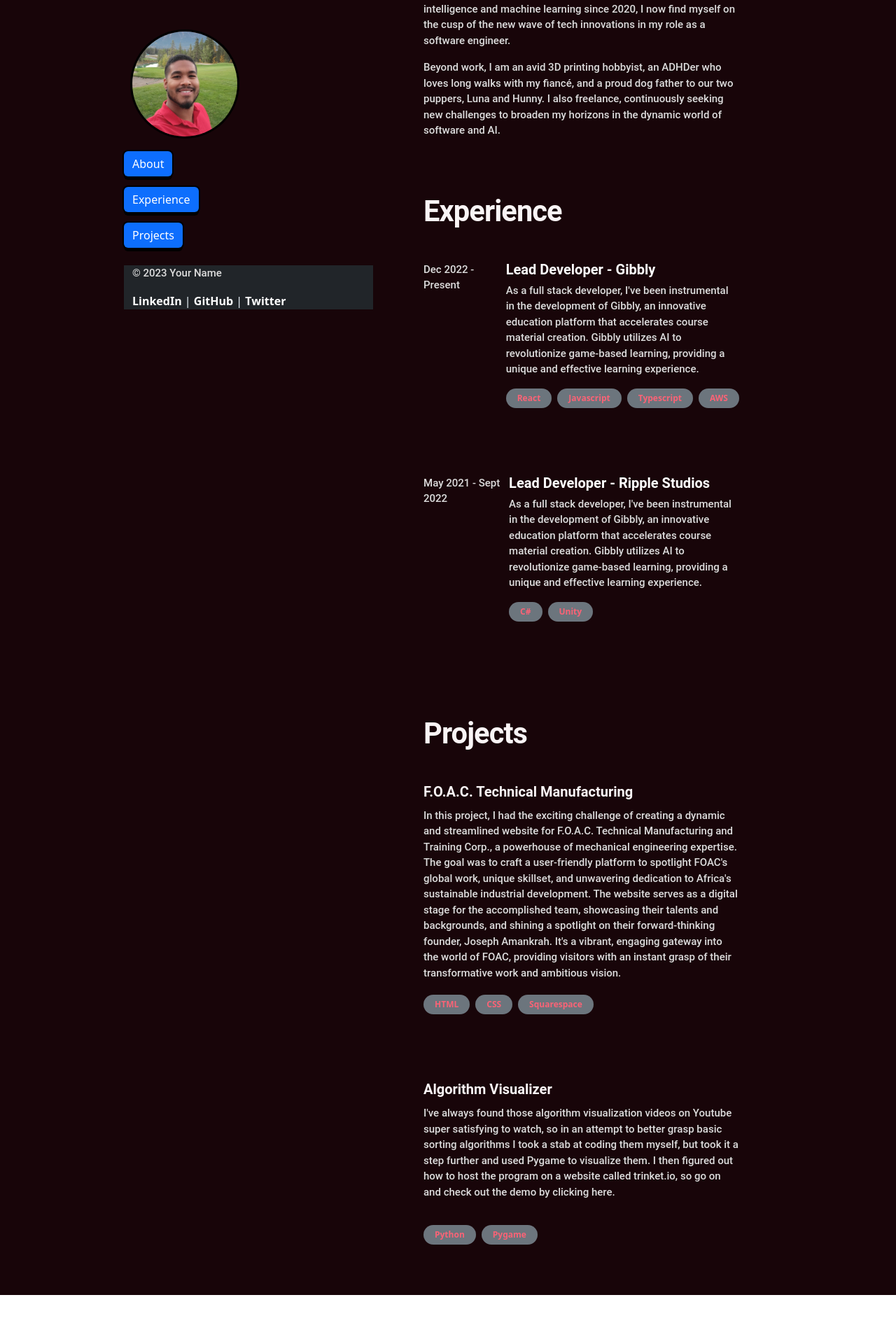
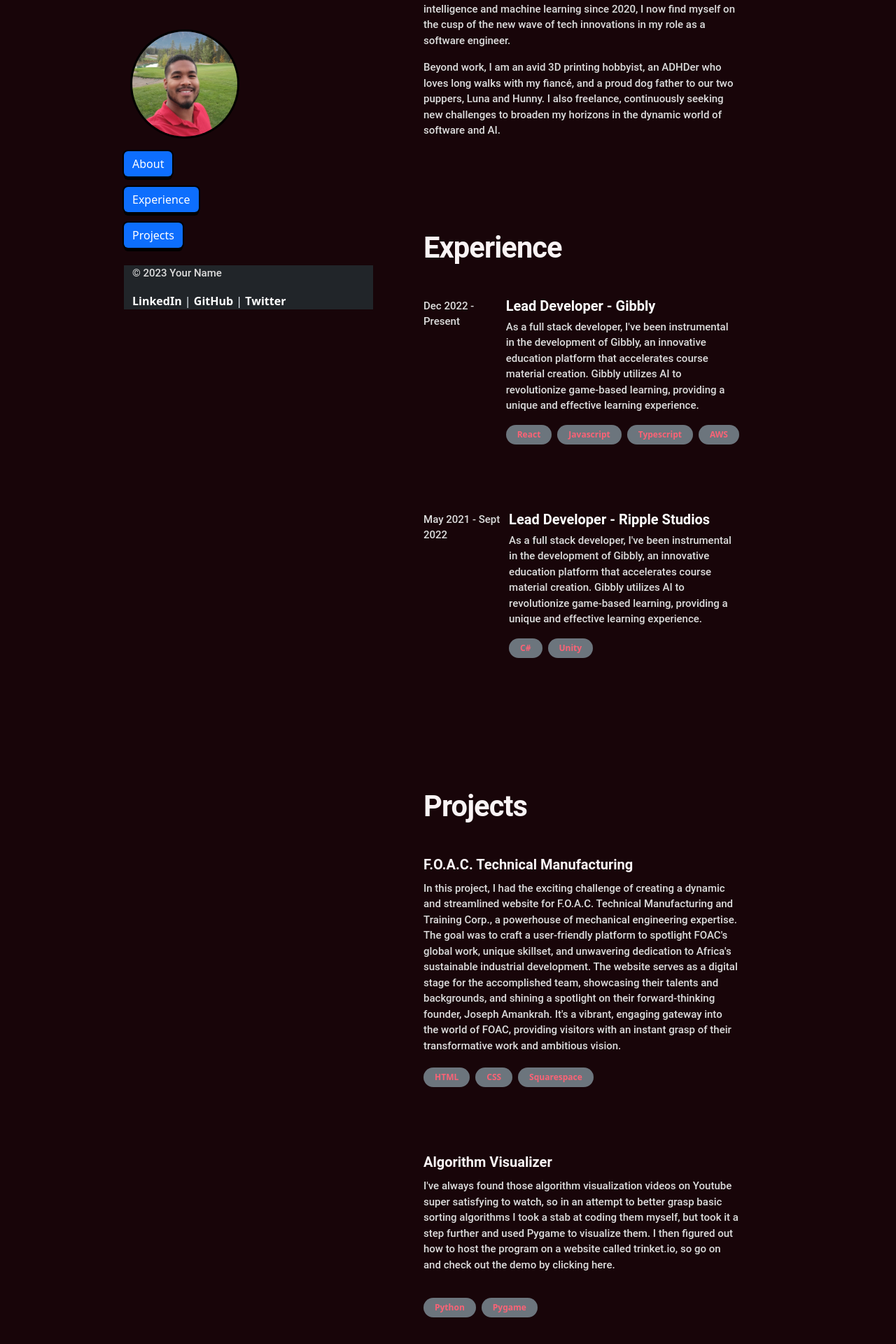
Before and after one commit to jmaitlandsoto/dev-portfolio, a React (Vite) app: page / in a window 1280 px wide. Shown: the part 358-2278 px from the top of the page at 70% size. Before the commit the page ends 2208 px from the top, so only its background shows below. Built offline with nearby package versions, Linux system fonts and the light colour scheme.

Commit message:
nav bar scroll to section

```diff
--- a/src/App.tsx
+++ b/src/App.tsx
@@ -1,8 +1,21 @@
 import { Button, Col, Container, Row } from "react-bootstrap";
 import { HeroSection, Experience, Footer, Projects } from "./Components";
 import { About } from "./Components/About";
+import React from "react";
 
 function App() {
+  const aboutRef = React.useRef<HTMLDivElement>(null);
+  const experienceRef = React.useRef<HTMLDivElement>(null);
+  const projectsRef = React.useRef<HTMLDivElement>(null);
+
+  function scrollToComponent(element: HTMLDivElement | null) {
+    if (element === null) return console.error("Element is null");
+    element.scrollIntoView({
+      behavior: "smooth",
+      block: "start",
+    });
+  }
+
   return (
     <>
       {/* <Header /> */}
@@ -15,18 +28,33 @@ function App() {
           >
             <HeroSection />
             <nav className="d-flex flex-column gap-2 align-items-start">
-              <Button variant="primary">About</Button>
-              <Button variant="primary">Experience</Button>
-              <Button variant="primary">Projects</Button>
+              <Button
+                variant="primary"
+                onClick={() => scrollToComponent(aboutRef.current)}
+              >
+                About
+              </Button>
+              <Button
+                variant="primary"
+                onClick={() => scrollToComponent(experienceRef.current)}
+              >
+                Experience
+              </Button>
+              <Button
+                variant="primary"
+                onClick={() => scrollToComponent(projectsRef.current)}
+              >
+                Projects
+              </Button>
             </nav>
             <Footer />
           </Col>
 
-          <Col lg={5} style={{ paddingTop: "6rem" }}>
-            <main className="d-flex flex-column gap-5">
-              <About />
-              <Experience />
-              <Projects />
+          <Col lg={5} >
+            <main className="d-flex flex-column gap-1">
+              <About ref={aboutRef} style={{ paddingTop: "6rem" }} />
+              <Experience ref={experienceRef} style={{ paddingTop: "6rem" }} />
+              <Projects ref={projectsRef} style={{ paddingTop: "6rem" }} />
             </main>
           </Col>
         </Row>
--- a/src/Components/About.tsx
+++ b/src/Components/About.tsx
@@ -1,10 +1,8 @@
-import { TextHeading } from "./TextHeading";
+import React from "react";
 
-export interface IAboutProps {}
-
-export function About(props: IAboutProps) {
+export const About = React.forwardRef<HTMLDivElement, React.DetailedHTMLProps<React.HTMLAttributes<HTMLElement>, HTMLElement>>((props, ref) => {
   return (
-    <section className="d-flex flex-column">
+    <section {...props} ref={ref} className="d-flex flex-column">
       <p>
         My journey into software began in 2019 at RP4K, where I discovered my
         passion for coding as an instructor all while pursuing my degree in
@@ -31,4 +29,4 @@ export function About(props: IAboutProps) {
       </p>
     </section>
   );
-}
+});
--- a/src/Components/Experience.tsx
+++ b/src/Components/Experience.tsx
@@ -3,14 +3,15 @@ import { TextHeading } from "./TextHeading";
 import { SkillBadgeGroup } from "./SkillBadgeGroup";
 import { ExperienceCard } from "./ExperienceCard";
 import { experience } from "../data/experience";
+import React from "react";
 
 export interface IExperienceProps {}
 
-export function Experience(props: IExperienceProps) {
+export const Experience = React.forwardRef<HTMLDivElement, React.DetailedHTMLProps<React.HTMLAttributes<HTMLElement>, HTMLElement> >((props, ref) => {
   return (
-    <section>
+    <section {...props} ref={ref}>
       <TextHeading level={2}>Experience</TextHeading>
-      <ol className="p-0" style={{listStyle:"none"}}>
+      <ol className="p-0" style={{ listStyle: "none" }}>
         {experience.map((exp, i) => (
           <li key={i} className="mb-5">
             <ExperienceCard experience={exp} />
@@ -19,4 +20,4 @@ export function Experience(props: IExperienceProps) {
       </ol>
     </section>
   );
-}
+});
--- a/src/Components/Projects.tsx
+++ b/src/Components/Projects.tsx
@@ -5,9 +5,9 @@ import { projects } from "../data/projects";
 
 export interface IProjectsProps {}
 
-export function Projects(props: IProjectsProps) {
+export const Projects = React.forwardRef<HTMLDivElement, React.DetailedHTMLProps<React.HTMLAttributes<HTMLElement>, HTMLElement>>((props, ref) => {
   return (
-    <section>
+    <section {...props} ref={ref}>
       <TextHeading level={2}>Projects</TextHeading>
       <ol className="p-0" style={{ listStyle: "none" }}>
         {projects.map((project, i) => (
@@ -18,4 +18,4 @@ export function Projects(props: IProjectsProps) {
       </ol>
     </section>
   );
-}
+});
```
Also changed, not shown: src/Components/ExperienceCard.tsx (line endings or trailing spaces).
